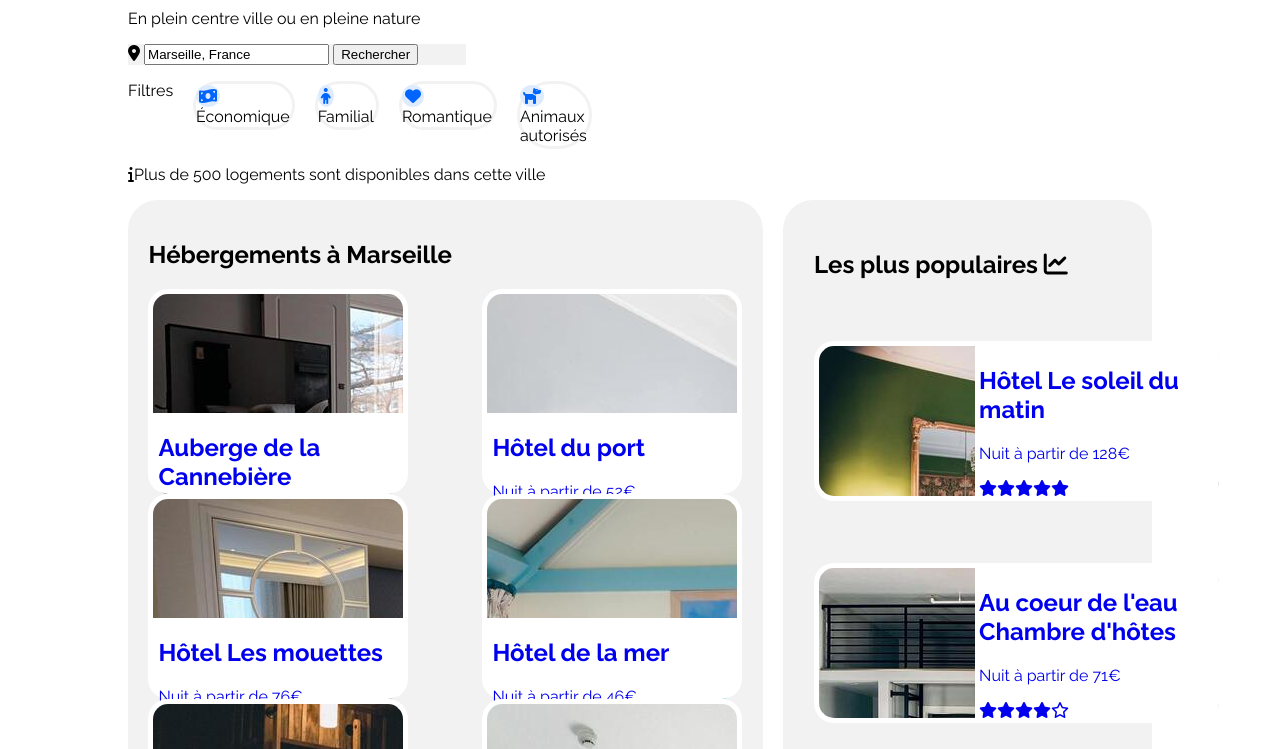
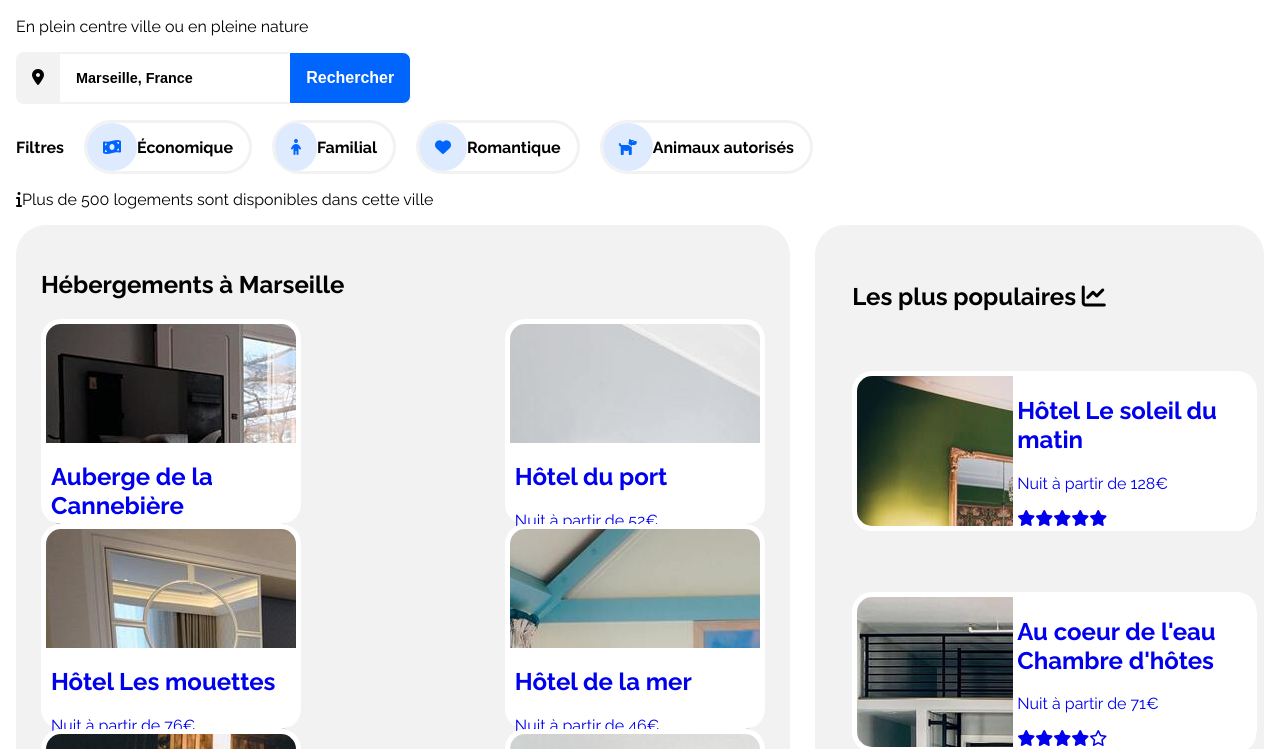
Before and after one commit to Maximevdrm/VandrommeMaxime_2_10122020, a plain HTML site: page index.html in a window 1280 px wide. Shown: the part 113-862 px from the top of the page. Drawn offline with Linux system fonts and the light colour scheme.

Commit message:
css partie navigation + filtres terminée

```diff
--- a/CssReservia.css
+++ b/CssReservia.css
@@ -1,8 +1,7 @@
 body
 {
     font-family: 'Raleway', sans-serif;
-    margin-left: 10%;
-    margin-right: 10%;
+    margin: 1rem;
 }
 /* En tête */
 header
@@ -16,19 +15,43 @@ header
 #navigation a:hover
 {
     border-top: 2px solid #0065FC;
-    padding-top: 13%;
+    padding-top: 2rem;
     color: #0065FC;
 }
-#navigation
+#navigation a
 {
+    padding: 1rem;
+    color: black;
     text-decoration: none;
 }
 
 /* Section 1 */
-#barre_recherche
+#ville
 {
+    padding: 1rem;
+    border: 2px solid #f2f2f2;
+    font-size: 0.9em;
+    font-weight: bold;
+}
+#indic
+{
+    padding: 1rem;
     background-color: #f2f2f2;
-    max-width: 33%;
+    border-top: #f2f2f2 solid 1px;
+    border-bottom: #f2f2f2 solid 3px;
+    border-radius: 0.5rem 0 0 0.5rem;
+    margin-right: -6px;
+}
+#bouton
+{
+    font-size: 1em;
+    padding: 1rem;
+    background-color: #0065FC;
+    color: white;
+    border: 1px solid white;
+    border-radius: 0 0.5rem 0.5rem 0;
+    margin-left: -6px;
+    font-weight: bold;
 }
 [type="checkbox"]
 {
@@ -38,48 +61,55 @@ label
 {
     padding: 0px;
     border: solid #f2f2f2;
-    border-radius: 100px;
-    padding: 1px 2px 1px 0;
+    border-radius: 10rem;
 }
 #filtres
 {
     display: flex;
-    justify-content: space-around;
-    max-width: 40%;
-    align-items: flex-start;
+    align-items: baseline;
+}
+#nomfil
+{
+    font-weight: bold;
+}
+.fil
+{
+    font-weight: bold;
+    padding-right: 1rem;
+}
+.fil:hover
+{
+    background-color: #deebff ;
 }
 #billet
 {
     color: #0065FC;
     background-color: #DEEBFF;
-    border: solid #DEEBFF;
     border-radius: 100%;
+    padding: 1rem;
 }
 #enfant
 {
     color: #0065FC;
     background-color: #DEEBFF;
-    border: solid #DEEBFF;
     border-radius: 100%;
+    padding: 1rem;
 }
 #coeur
 {
     color: #0065FC;
     background-color: #DEEBFF;
-    border: solid #DEEBFF;
     border-radius: 100%;
+    padding: 1rem;
 }
 #chien
 {
     color: #0065FC;
     background-color: #DEEBFF;
-    border: solid #DEEBFF;
     border-radius: 100%;
+    padding: 1rem;
 }
-nav p
-{
-    margin-top: 1%;
-}
+
 
 /* partie hébergements */
 #hebergements
--- a/index.html
+++ b/index.html
@@ -26,22 +26,22 @@
         <nav>
           <form method="POST" action="traitement.php">
             <p id="barre_recherche">
-              <i class="fas fa-map-marker-alt"></i>
+              <i class="fas fa-map-marker-alt" id="indic"></i>
               <input type="text" name="ville" id="ville" value="Marseille, France" />
-              <input type="submit" value="Rechercher" /> <br />
+              <input type="submit" value="Rechercher" id="bouton" /> <br />
             </p>
             <p id="filtres">
-              Filtres
-              <input type="checkbox" name="Economique" id="Economique" /><label for="Economique"
+              <span id="nomfil">Filtres</span>
+              <input type="checkbox" name="Economique" id="Economique" /><label class="fil" for="Economique"
                 ><i id="billet" class="fas fa-money-bill-wave"></i>Économique</label
               >
-              <input type="checkbox" name="Familial" id="Familial" /><label for="Familial"
+              <input type="checkbox" name="Familial" id="Familial" /><label class="fil" for="Familial"
                 ><i id="enfant" class="fas fa-child"></i>Familial</label
               >
-              <input type="checkbox" name="Romantique" id="Romantique" /><label for="Romantique"
+              <input type="checkbox" name="Romantique" id="Romantique" /><label class="fil" for="Romantique"
                 ><i id="coeur" class="fas fa-heart"></i>Romantique</label
               >
-              <input type="checkbox" name="Animaux" id="Animaux" /><label for="Animaux"
+              <input type="checkbox" name="Animaux" id="Animaux" /><label class="fil" for="Animaux"
                 ><i id="chien" class="fas fa-dog"></i>Animaux autorisés</label
               >
             </p>
```
